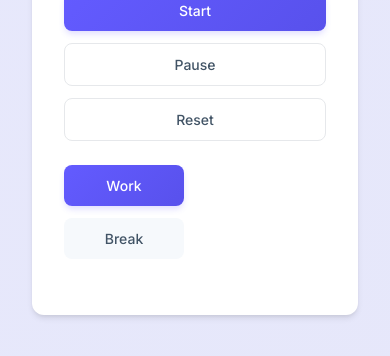
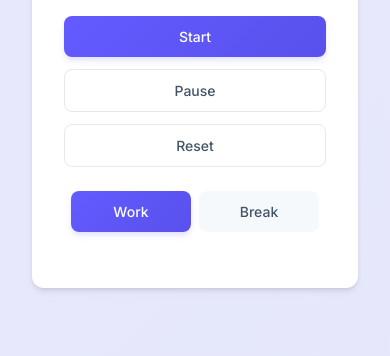
Before and after one commit to alex-morcg/pomodoro, a plain HTML site: page index.html in a window 390 px wide. Shown: the part 384-740 px from the top of the page. Drawn offline with Linux system fonts and the light colour scheme.

Commit message:
center buttons

```diff
--- a/styles.css
+++ b/styles.css
@@ -128,11 +128,22 @@ button {
         font-size: 4rem;
     }
 
-    .controls, .mode {
+    .controls {
         flex-direction: column;
     }
 
-    button {
+    .mode {
+        flex-direction: row;
+        justify-content: center;
+        gap: 0.5rem;
+    }
+
+    .mode-button {
+        max-width: none;
+        flex: 0 1 120px;
+    }
+
+    .controls button {
         width: 100%;
     }
 }
```
